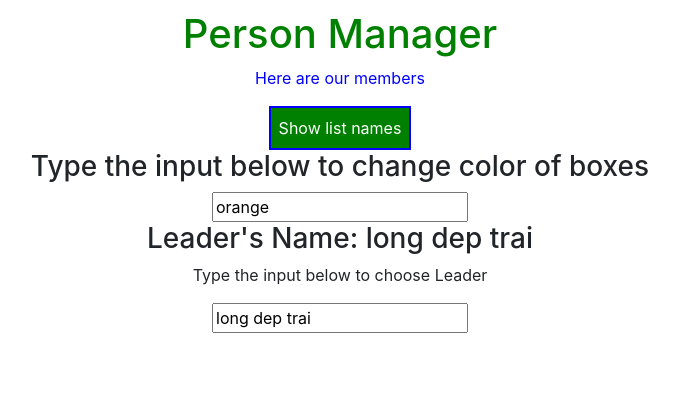
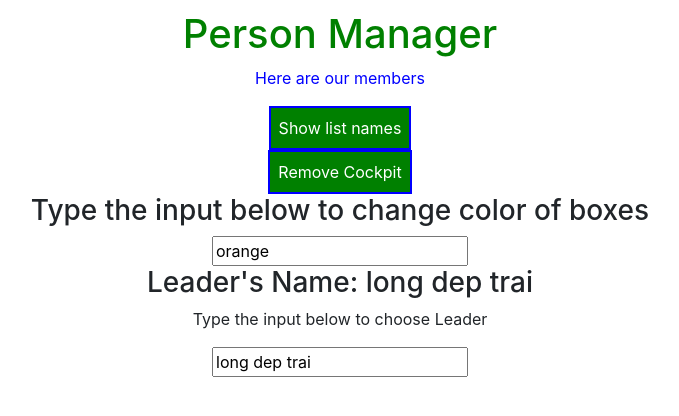
Before and after one commit to trlong357/React, a React (Create React App) app: page / in a window 1280 px wide. Shown: the top 416 px of the page, without its empty margins (300-979 px from the left). Built offline with nearby package versions, Linux system fonts and the light colour scheme.

Commit message:
95. Cleaning up with Lifecycle Hooks & useEffect()

```diff
--- a/src/components/Cockpit/Cockpit.js
+++ b/src/components/Cockpit/Cockpit.js
@@ -14,10 +14,21 @@
       setTimeout(() => {
         alert("learn learn learn!");
       }, 1000);
+
+      return () => {
+        console.log("Cockpit.js] cleanup work in useEffect");
+      };
     },
-    // [] // --> this alert one first time
-    [props.show] //--> alert when u drop-down toggle
+    [] // --> this alert one first time
+    //[props.show] //--> alert when u click button toggle
   );
+
+  useEffect(() => {
+    console.log("[Cockpit.js] 2nd useEffect");
+    return () => {
+      console.log("Cockpit.js] cleanup work in 2nd useEffect");
+    };
+  });
 
   const classesAssign = [];
 
--- a/src/components/Persons/Persons.js
+++ b/src/components/Persons/Persons.js
@@ -26,6 +26,10 @@
     console.log("[Persons.js] componentDidUpdate");
     console.log(snapshot);
   }
+
+  componentWillUnmount() {
+    console.log("[Persons.js] componentWillUnmount");
+  }
   render() {
     console.log("[Persons.js] rendering...");
     return this.props.persons.map((person) => {
--- a/src/containers/App.js
+++ b/src/containers/App.js
@@ -36,6 +36,7 @@
     tempName: "long heo",
     show: false,
     color: "orange",
+    showCockpit: true,
   };
 
   static getDerivedStateFromProps(props, state) {
@@ -241,6 +242,7 @@
       <div className={classes.App}>
         {/* <h1 className={classesAssign}>IT team</h1>
         <p className={classes.myStyle}>Here are our members</p> */}
+        {this.state.showCockpit ? (
           <Cockpit
             title={this.props.appTitle}
             nameClass={classesAssign}
@@ -248,6 +250,14 @@
             show={this.state.show}
             clicked={() => this.togglePersonsHandler()}
           />
+        ) : null}
+        <button
+          onClick={() => {
+            this.setState({ showCockpit: false });
+          }}
+        >
+          Remove Cockpit
+        </button>
         {persons}
 
         {/* ------- */}
```
Also changed, not shown: 1 other file (tests, documents, lock files or other folders). Lines whose indentation alone changed are shown as unchanged.
